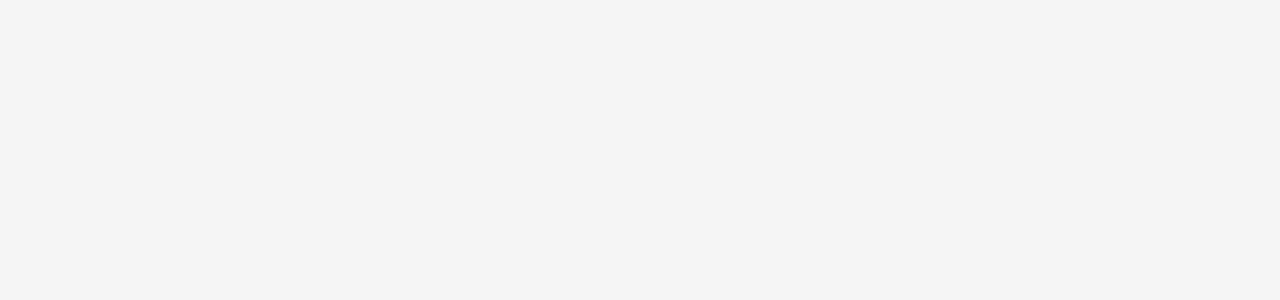
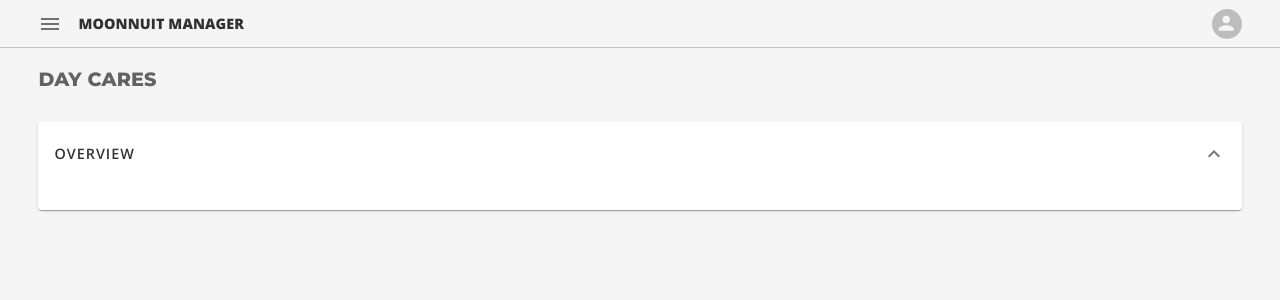
Before and after one commit to alejandroguardadodev/taskmanager, a React (Vite) app: page /daycares in a window 1280 px wide. Before the commit this address had no page. Shown: the top 300 px of the page. Built offline with nearby package versions, Linux system fonts and the light colour scheme.

Commit message:
feature:daycare

```diff
--- a/src/App.tsx
+++ b/src/App.tsx
@@ -17,6 +17,7 @@ import DashboardPage from './pages/HomePage'
 import SignUpPage from './pages/SignUpPage'
 
 import KidsPage from './pages/KidsPage'
+import DayCarePage from './pages/DayCarePage'
 
 import TestModal from './components/modals/TestModal'
 import TaskMenuModal from './components/modals/TaskMenuModal';
@@ -34,6 +35,7 @@ function App() {
             <Route path='/' element={<DashboardLayout />}>
               <Route index element={<DashboardPage />} />
               <Route path='kids' element={<KidsPage />} />
+              <Route path='daycares' element={<DayCarePage />} />
             </Route>
 
             <Route path='auth' element={<AuthLayout />}>
--- a/src/components/Titles/HeaderTitle.tsx
+++ b/src/components/Titles/HeaderTitle.tsx
@@ -6,15 +6,18 @@ import {
 
 interface HeaderTitlePropsType {
     title: string,
-    marginTop?: number
+    marginTop?: number,
+    hideline?: boolean,
 }
 
-const HeaderTitle = ({ title, marginTop=undefined }:HeaderTitlePropsType) => {
+const HeaderTitle = ({ title, marginTop=undefined, hideline=false }:HeaderTitlePropsType) => {
     return (
-        <Box sx={{ ...(marginTop && { marginTop: `${marginTop}px` }) }}>
-            <Typography variant="h4" component="span">
+        <Box sx={{ ...(marginTop && { marginTop: `${marginTop}px`}) }}>
+            <Typography variant="h4" component="span" sx={{ color: 'rgba(0,0,0,.6)' }}>
                 {title}
-                <Box sx={{ width: '100%', height: '1px', marginTop: '4px', marginBottom: '6px', background: 'rgba(0,0,0,.3)' }}  />
+                {!hideline && (
+                    <Box sx={{ width: '100%', height: '1px', marginTop: '4px', marginBottom: '6px', background: 'rgba(0,0,0,.3)' }}  />
+                )}
             </Typography>
 
         </Box>
--- /dev/null
+++ b/src/hooks/useMainMenu.tsx
@@ -0,0 +1,22 @@
+import { useSelector, useDispatch } from 'react-redux'
+
+import { IMainMenuReducer, actionCloseMainMenu, actionOpenMainMenu } from '../reducers/mainmenuReducer'
+
+import { RootState, AppDispatch } from '../store'
+
+const useMainMenu = () => {
+    const dispatch = useDispatch<AppDispatch>()
+
+    const { open } = useSelector<RootState, IMainMenuReducer>(state => state.mainmenu)
+
+    const openMainMenu = () => dispatch(actionOpenMainMenu())
+    const closeMainMenu = () => dispatch(actionCloseMainMenu())
+
+    return {
+        isMainMenuOpen: open,
+        openMainMenu,
+        closeMainMenu
+    }
+}
+
+export default useMainMenu
--- a/src/layouts/DashboardLayout/MainMenu/MenuContent/index.tsx
+++ b/src/layouts/DashboardLayout/MainMenu/MenuContent/index.tsx
@@ -128,9 +128,10 @@ const MenuContent = ({ onMenuClose }:MenuContentPropsType) => {
         dissableIconAnimation
         dissablePaddingBottom
         solebutton
+        active={currentPath == "daycares"}
         mb={5}
         onMenuClose={handleCloseMenu}
-        onAction={() => { navigate("/") }}
+        onAction={() => { navigate("/daycares") }}
       />
 
       <ComponentItem
--- a/src/layouts/DashboardLayout/index.tsx
+++ b/src/layouts/DashboardLayout/index.tsx
@@ -14,6 +14,7 @@ import { useResizeDetector } from "react-resize-detector"
 
 import useResizePage from "../../hooks/useResizePage"
 import useResponsive from "../../hooks/useResponsive"
+import useMainMenu from "../../hooks/useMainMenu"
 
 const OUTLETCONTAINER_PADDING_VERTICAL = 20
 const MENU_WIDTH_TABLET = 300
@@ -64,16 +65,20 @@ const DashboardLayout = () => {
 
   const { isDesktop, isTablet } = useResponsive()
 
-  const [ openmenu, setOpenmenu ] = React.useState(false)
-
   const { ref:outletContainerRef, width:outletContainerWidth } = useResizeDetector()
 
-  const closeMenuHandle = () => (setOpenmenu(false))
-  const toogleHenu = () => {setOpenmenu(!openmenu)}
+  const { isMainMenuOpen, openMainMenu, closeMainMenu } = useMainMenu()
+
+  const closeMenuHandle = () => (closeMainMenu())
+  const toogleHenu = () => {
+    if (isMainMenuOpen) closeMainMenu()
+    else openMainMenu()
+  }
 
   React.useEffect(() => {
-    if (isDesktop) setOpenmenu(true)
-    else setOpenmenu(false)
+    if (isDesktop) openMainMenu()
+    else closeMainMenu()
+
   }, [isDesktop])
 
   return (
@@ -81,7 +86,7 @@ const DashboardLayout = () => {
         <Header onToogleMenu={toogleHenu} title="Moonnuit Manager" />
         <Stack flexDirection="row" justifyContent="flex-start" alignItems="center" sx={{ flexGrow: 1, width: '100%' }}>
           <MainMenu
-            open={openmenu}
+            open={isMainMenuOpen}
             menuwidth={isTablet? MENU_WIDTH_TABLET: MENU_WIDTH_NORMAL}
             onClose={closeMenuHandle}
           />
@@ -96,8 +101,8 @@ const DashboardLayout = () => {
                 height: '100%',
               }}
             >
-              <OutletContainer ref={outletContainerRef} isMenuOpen={openmenu}>
-                <Outlet context={[openmenu, outletContainerWidth]} />
+              <OutletContainer ref={outletContainerRef} isMenuOpen={isMainMenuOpen}>
+                <Outlet context={[isMainMenuOpen, outletContainerWidth]} />
               </OutletContainer>
             </Stack>
           </ContentContainer>
--- /dev/null
+++ b/src/pages/DayCarePage/Components/DayCarePageHeader/index.tsx
@@ -0,0 +1,59 @@
+import React from 'react'
+
+import { styled } from '@mui/system'
+
+import {
+    Box,
+    Grid,
+    Accordion,
+    AccordionDetails,
+    AccordionSummary
+} from '@mui/material'
+
+import ExpandMoreIcon from '@mui/icons-material/ExpandMore'
+
+import useMainMenu from '../../../../hooks/useMainMenu'
+
+const Container = styled(Box, {
+    shouldForwardProp: (props) => props !== "isMenuOpen"
+})<{isMenuOpen: boolean}>(({ theme, isMenuOpen }) => ({
+    width: '100%',
+    marginTop: '20px',
+    padding: '10px 20px',
+    transition: 'padding .2s ease-in-out, width .2s ease-in-out',
+    [theme.breakpoints.down("md")]: {
+        padding: '0px',
+    },
+    ...(!isMenuOpen && {
+        [theme.breakpoints.up("md")]: {
+            padding: '10px 0px !important',
+        },
+    })
+}))
+
+const DayCarePageHeader = () => {
+
+    const { isMainMenuOpen } = useMainMenu()
+
+  return (
+    <Container isMenuOpen={isMainMenuOpen}>
+        <Accordion defaultExpanded>
+            <AccordionSummary
+                expandIcon={<ExpandMoreIcon />}
+                aria-controls="overview-panel"
+                id="overview-panel-header"
+                className='header'
+            >
+                Overview
+            </AccordionSummary>
+            <AccordionDetails>
+                <Grid sx={{ flexGrow: 1 }} container spacing={2} columns={{ xs: 1, sm: 4, md: 12 }}>
+
+                </Grid>
+            </AccordionDetails>
+        </Accordion>
+    </Container>
+  )
+}
+
+export default DayCarePageHeader
--- /dev/null
+++ b/src/pages/DayCarePage/index.tsx
@@ -0,0 +1,16 @@
+import React from 'react'
+
+import HeaderTitle from '../../components/Titles/HeaderTitle'
+
+import DayCarePageHeader from './Components/DayCarePageHeader'
+
+const DayCarePage = () => {
+  return (
+    <>
+        <HeaderTitle title='Day Cares' hideline />
+        <DayCarePageHeader />
+    </>
+  )
+}
+
+export default DayCarePage
--- a/src/pages/HomePage/index.tsx
+++ b/src/pages/HomePage/index.tsx
@@ -1,15 +1,12 @@
 import { useMemo } from 'react'
 
-import { styled } from '@mui/system'
-
 import { useOutletContext } from 'react-router-dom'
-import { useResizeDetector } from 'react-resize-detector'
 
 import WorkspaceSection from './WorkspaceSection'
 
 import TestTable from '../../components/tables/TestTable'
 
-import TestForm from '../../components/forms/TestForm'
+// import TestForm from '../../components/forms/TestForm'
 
 import HeaderTitle from '../../components/Titles/HeaderTitle'
 
--- /dev/null
+++ b/src/reducers/mainmenuReducer.tsx
@@ -0,0 +1,33 @@
+import { createSlice } from '@reduxjs/toolkit'
+
+export interface IMainMenuReducer {
+    open: boolean;
+}
+
+const initialStates:IMainMenuReducer = {
+    open: true,
+}
+
+// eslint-disable-next-line react-refresh/only-export-components
+const MainMenuSlice = createSlice({
+    name: 'page',
+    initialState: initialStates,
+    reducers: {
+        actionOpenMainMenu(state) {
+            return {
+                ...state,
+                open: true,
+            }
+        },
+        actionCloseMainMenu(state) {
+            return {
+                ...state,
+                open: false,
+            }
+        }
+    }
+})
+
+export const { actionOpenMainMenu, actionCloseMainMenu } = MainMenuSlice.actions
+
+export default MainMenuSlice.reducer
--- a/src/store.tsx
+++ b/src/store.tsx
@@ -2,11 +2,13 @@ import { configureStore } from '@reduxjs/toolkit'
 
 import pageReducer from './reducers/pageReducer'
 import modalReducer from './reducers/modalReducer'
+import mainmenuReducer from './reducers/mainmenuReducer'
 
 const store = configureStore({
     reducer: {
         page: pageReducer,
         modal: modalReducer,
+        mainmenu: mainmenuReducer,
     }
 })
 
--- a/src/theme.tsx
+++ b/src/theme.tsx
@@ -41,7 +41,7 @@ const theme = createTheme({
         h4: {
             fontFamily: "'Montserrat'",
             fontWeight: 800,
-            fontSize: '1.3rem',
+            fontSize: '1.2rem',
             textTransform: 'uppercase',
             color: 'black'
         },
@@ -77,13 +77,19 @@ const theme = createTheme({
         }
     },
     components: {
+        MuiAccordionDetails: {},
         MuiAccordionSummary: {
             styleOverrides: {
                 root: {
                     fontFamily: '"Open Sans", sans-serif',
                     fontWeight: 400,
                     fontSize: '.9rem',
-                    color: 'rgba(0, 0, 0, .8)'
+                    color: 'rgba(0, 0, 0, .8)',
+                    '&.header': {
+                        textTransform: 'uppercase',
+                        fontWeight: 600,
+                        letterSpacing: '1px'
+                    }
                 }
             }
         },
```
